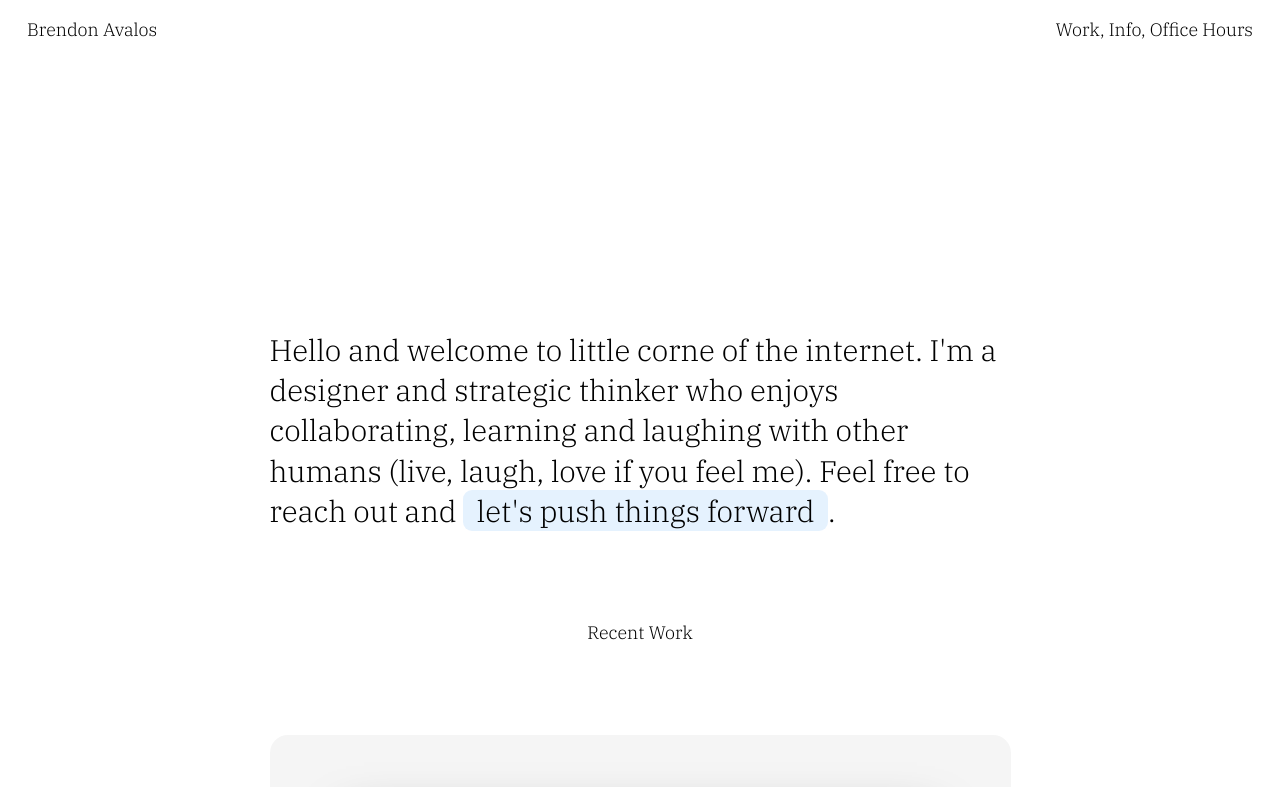
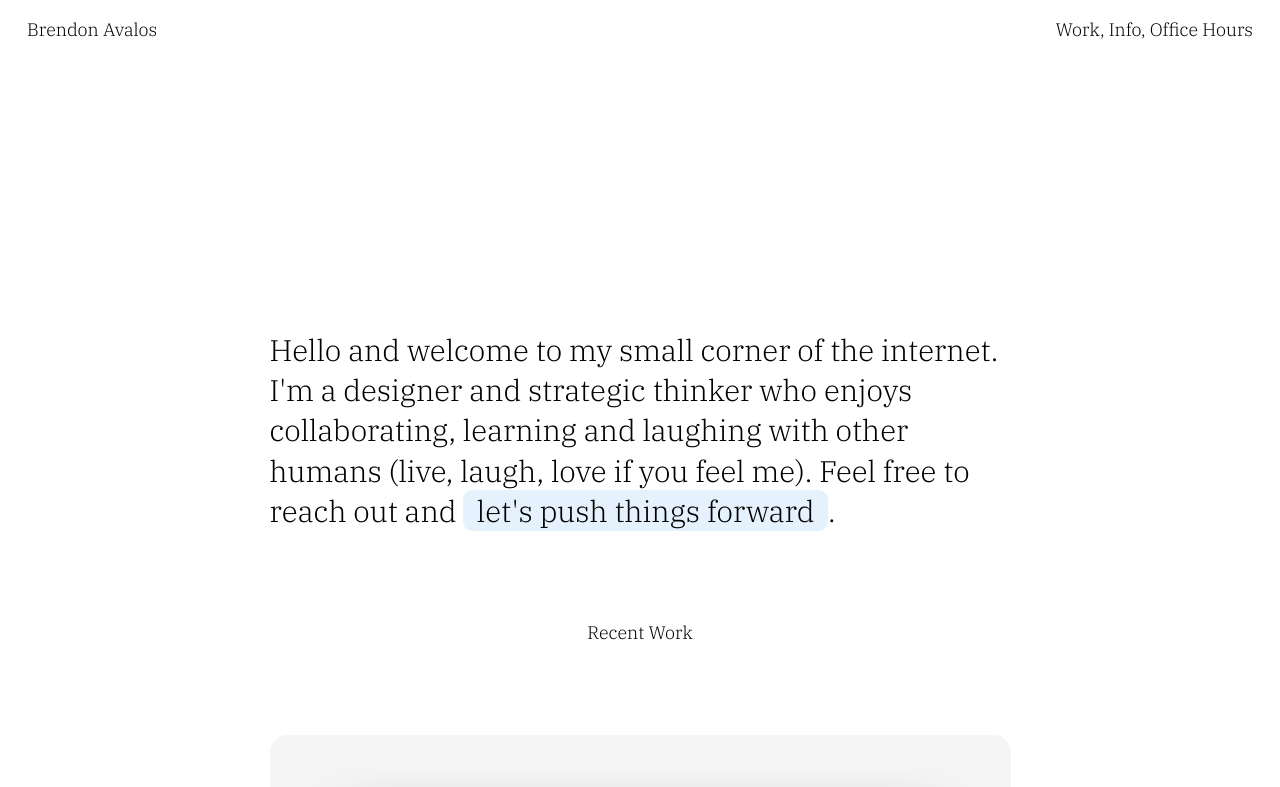
Before and after one commit to brendon-avalos/brendonavalos-v4, a SvelteKit app: page / in a window 1280 px wide. Shown: the top 787 px of the page. Built offline with nearby package versions, Linux system fonts and the light colour scheme; grey boxes are pictures that could not be loaded.

Commit message:
Update +page.svelte

```diff
--- a/src/routes/+page.svelte
+++ b/src/routes/+page.svelte
@@ -7,9 +7,9 @@
 	<div class="content_container">
 		<div class="block">
 			<div class="body-1 intro ">
-				Hello and welcome to little corne of the internet. I'm a designer and strategic thinker who
-				enjoys collaborating, learning and laughing with other humans (live, laugh, love if you feel
-				me). Feel free to reach out and <span class="highlight"
+				Hello and welcome to my small corner of the internet. I'm a designer and strategic thinker
+				who enjoys collaborating, learning and laughing with other humans (live, laugh, love if you
+				feel me). Feel free to reach out and <span class="highlight"
 					><a
 						target="blank"
 						href="https://www.youtube.com/watch?v=QOddpk8jOtU&ab_channel=TheStreets"
```
